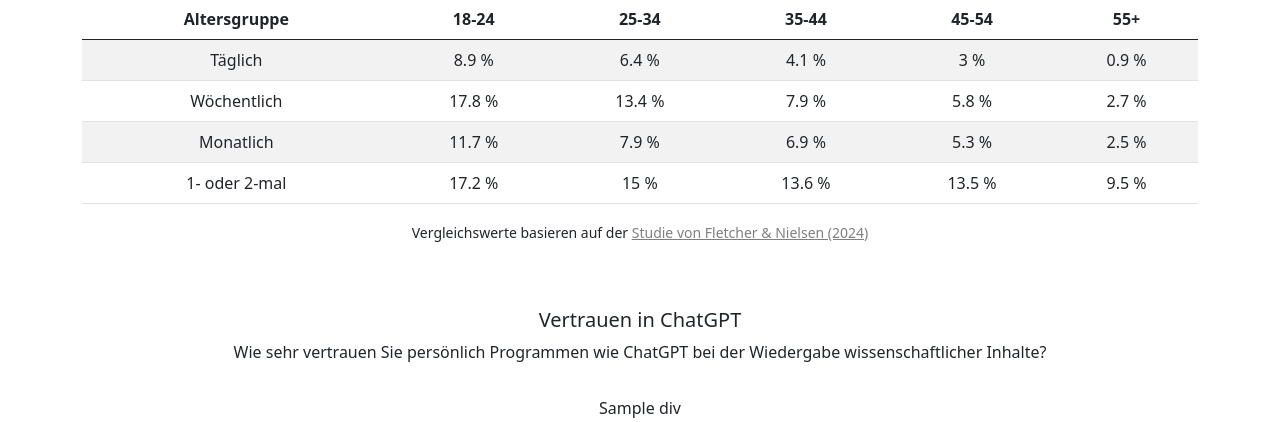
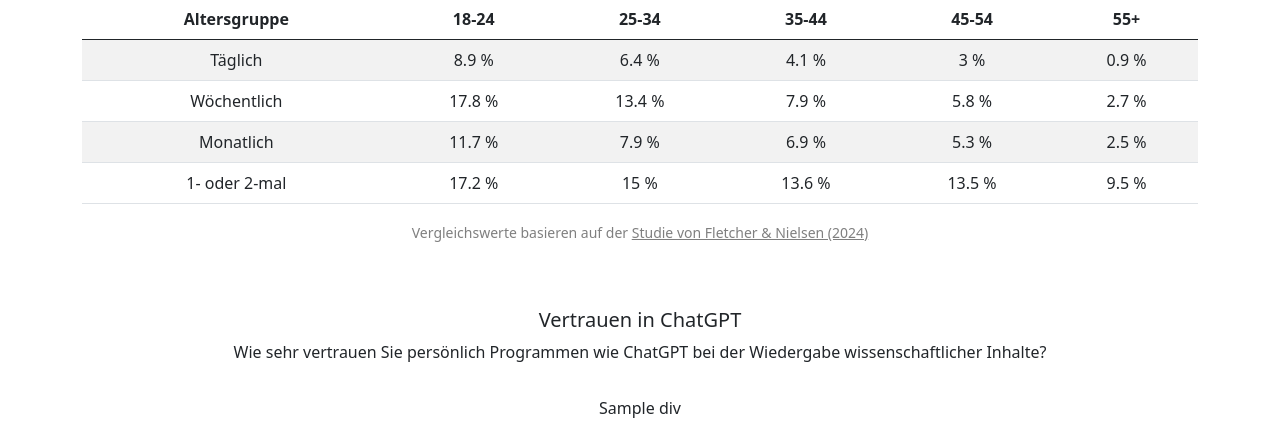
Before and after one commit to uzh/ddl, a Django app: template reports/templates/reports/chatgpt.html in a window 1280 px wide. Shown: the part 591-1013 px from the top of the page. Run offline with Django 3.2, Linux system fonts and the light colour scheme; the template is opened without the code that fills it: most values are stand-ins (such as "Sample title", 1, 10 or a date in 2020); parts of the project's set-up code (start-up, migrations or seed data) failed here and were passed over; some libraries are stand-ins or nearby versions.

Commit message:
ui/ux(chatgpt report): Fix color of source.

```diff
--- a/reports/templates/reports/chatgpt.html
+++ b/reports/templates/reports/chatgpt.html
@@ -83,7 +83,7 @@
           </table>
         </div>
 
-        <p class=".text-black-50"><small>Vergleichswerte basieren auf der <a class="text-black-50" href="https://reutersinstitute.politics.ox.ac.uk/what-does-public-six-countries-think-generative-ai-news" target="_blank">Studie von Fletcher & Nielsen (2024)</a></small></p> <!-- TODO: Link Studie -->
+        <p class="text-black-50 fw-light-pt-2"><small>Vergleichswerte basieren auf der <a class="text-black-50" href="https://reutersinstitute.politics.ox.ac.uk/what-does-public-six-countries-think-generative-ai-news" target="_blank">Studie von Fletcher & Nielsen (2024)</a></small></p> <!-- TODO: Link Studie -->
       </div>
 
       <div class="pt-5">
```
